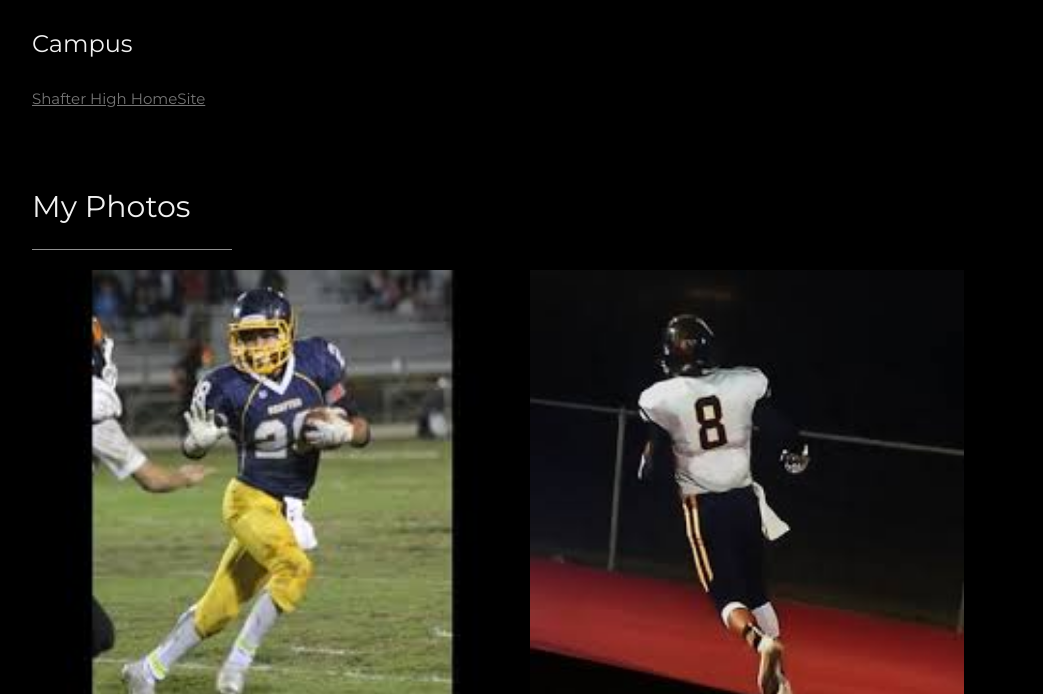
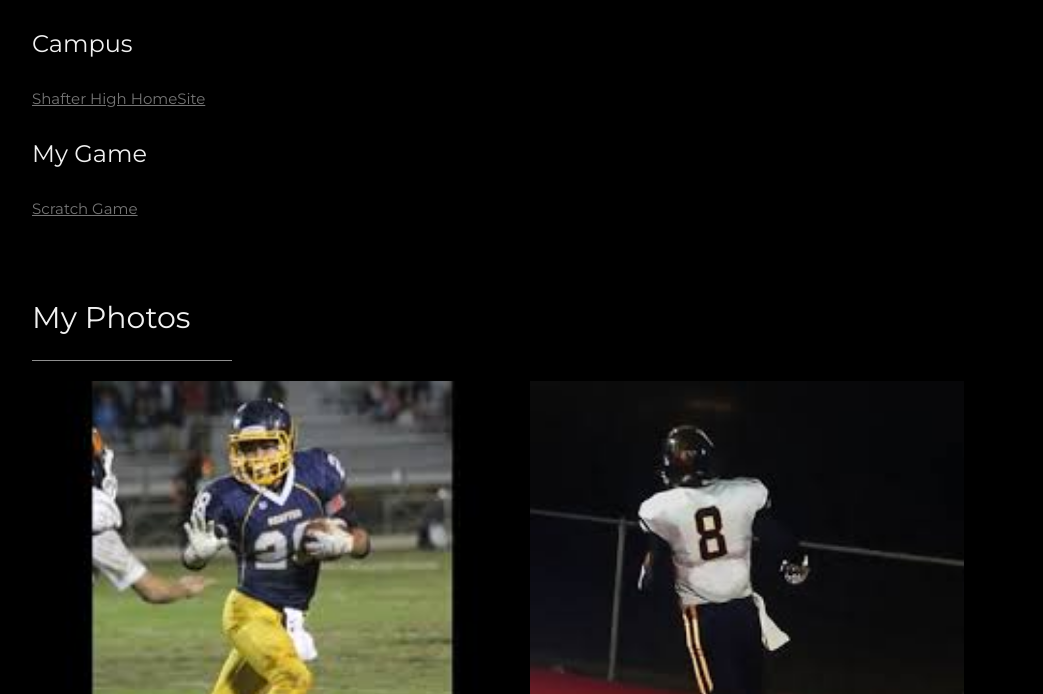
Before and after one commit to 514447emilio/ev2018, a plain HTML site: page index.html in a window 1280 px wide. Shown: the part 1430-2124 px from the top of the page, without its empty margins (178-1221 px from the left). Drawn offline with nearby package versions, Linux system fonts and the light colour scheme.

Commit message:
Update index.html

```diff
--- a/index.html
+++ b/index.html
@@ -82,6 +82,10 @@ body, h1,h2,h3,h4,h5,h6 {font-family: "Montserrat", sans-serif}
 
 
 
+<h3 class="w3-padding-16 w3-text-light-grey">My Game</h3>
+  <a href="https://scratch.mit.edu/projects/252439216/" target="_blank">Scratch Game</a>
+
+
 
 
   <!-- Portfolio Section -->
```
